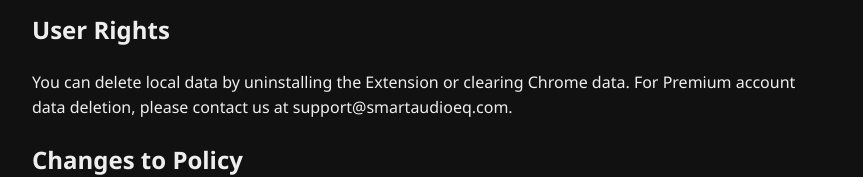
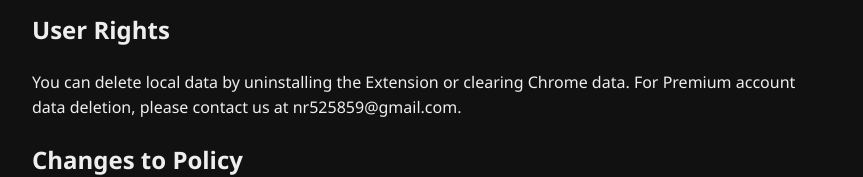
Before and after one commit to nriverqc/Smart-Audio-EQ, a React (Vite) app in the folder web/: page /privacy in a window 1280 px wide. Shown: the part 1522-1699 px from the top of the page, without its empty margins (208-1071 px from the left). Built offline with nearby package versions, Linux system fonts and the light colour scheme; no server answers; the HTML template or start-up script is replaced by a standard one.

Commit message:
Update support email to nr525859@gmail.com in Privacy Policy

```diff
--- a/web/src/pages/Privacy.jsx
+++ b/web/src/pages/Privacy.jsx
@@ -17,7 +17,7 @@ export default function Privacy({ lang }) {
       security_h: 'Segurança dos Dados',
       security_p: 'Os dados são armazenados localmente ou no Firebase com criptografia moderna (HTTPS).',
       rights_h: 'Direitos do Usuário',
-      rights_p: 'Você pode excluir dados desinstalando a extensão ou contatando support@smartaudioeq.com.',
+      rights_p: 'Você pode excluir dados desinstalando a extensão ou contatando nr525859@gmail.com.',
     },
     de: {
       title: 'Datenschutzbestimmungen',
@@ -34,7 +34,7 @@ export default function Privacy({ lang }) {
       security_h: 'Datensicherheit',
       security_p: 'Daten werden lokal oder in Firebase mit moderner Verschlüsselung (HTTPS) gespeichert.',
       rights_h: 'Benutzerrechte',
-      rights_p: 'Sie können Daten löschen, indem Sie die Erweiterung deinstallieren oder support@smartaudioeq.com kontaktieren.',
+      rights_p: 'Sie können Daten löschen, indem Sie die Erweiterung deinstallieren oder nr525859@gmail.com kontaktieren.',
     }
   };
 
@@ -119,7 +119,7 @@ export default function Privacy({ lang }) {
         <h2>User Rights</h2>
         <p>
           You can delete local data by uninstalling the Extension or clearing Chrome data.
-          For Premium account data deletion, please contact us at support@smartaudioeq.com.
+          For Premium account data deletion, please contact us at nr525859@gmail.com.
         </p>
 
         <h2>Changes to Policy</h2>
@@ -184,7 +184,7 @@ export default function Privacy({ lang }) {
       <h2>Derechos del Usuario</h2>
       <p>
         Puedes eliminar datos locales desinstalando la Extensión o borrando datos de Chrome.
-        Para eliminar datos de cuenta Premium, contáctanos en support@smartaudioeq.com.
+        Para eliminar datos de cuenta Premium, contáctanos en nr525859@gmail.com.
       </p>
 
       <h2>Cambios en la Política</h2>
```
